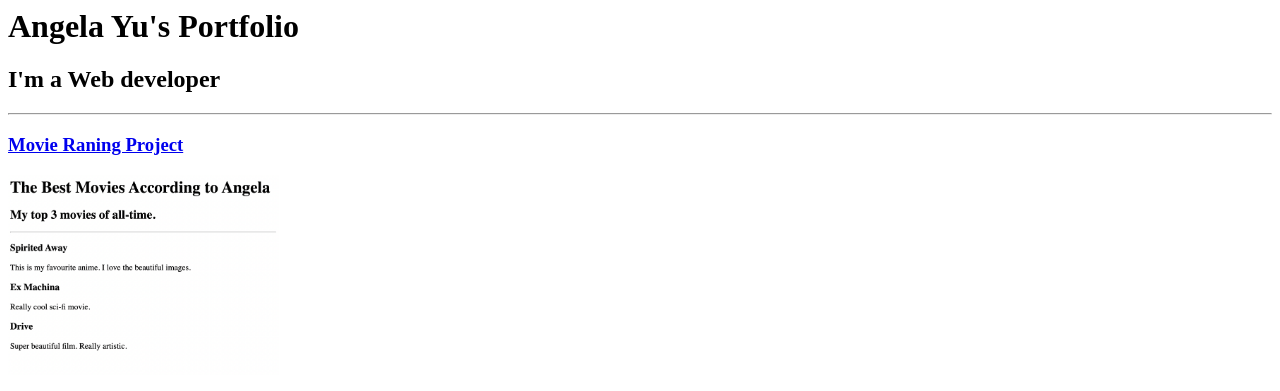
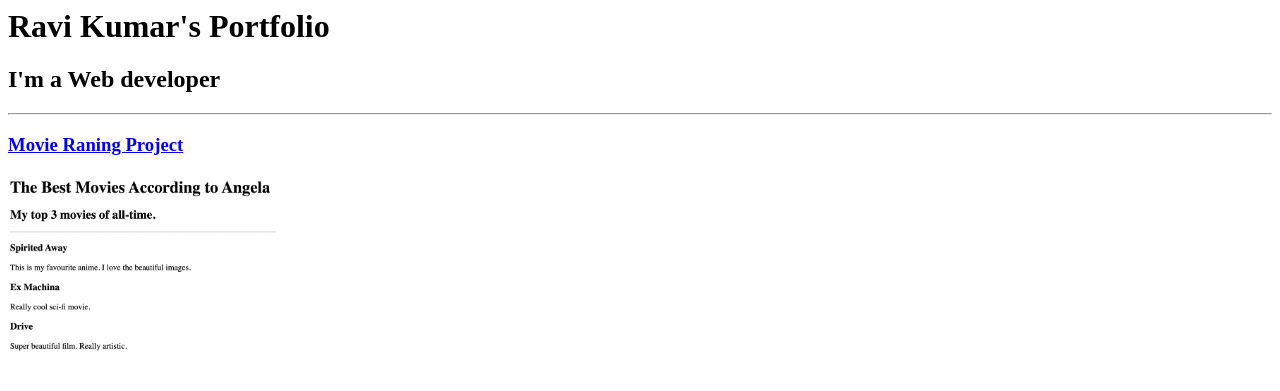
Before and after one commit to ravirajcool54/html-protfolio, a plain HTML site: page index.html in a window 1280 px wide. Shown: the top 391 px of the page. Drawn offline with Linux system fonts and the light colour scheme.

Commit message:
Update index.html

```diff
--- a/index.html
+++ b/index.html
@@ -1,5 +1,5 @@
 <!-- TODO 1: Create the HTML Boilerplate -->
-<h1>Angela Yu's Portfolio</h1>
+<h1>Ravi Kumar's Portfolio</h1>
 <h2>I'm a Web developer</h2>
 <hr>
 <!-- TODO 2: Add Your previous projects' HTML into the public folder -->
```
